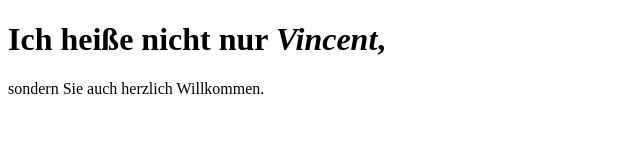
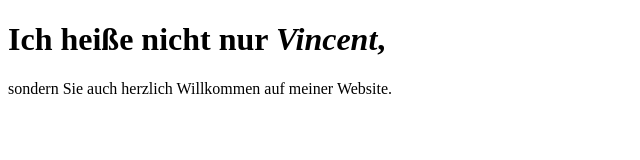
Before and after one commit to VinniPoo/GIS_SoSe2020, a plain HTML site: page Aufgabe00/index.html in a window 1280 px wide. Shown: the whole page, without its empty margins (0-640 px from the left). Drawn offline with Linux system fonts and the light colour scheme.

Commit message:
Aufgabe00

```diff
--- a/Aufgabe00/index.html
+++ b/Aufgabe00/index.html
@@ -9,6 +9,6 @@
     <h1>
         Ich heiße nicht nur <i>Vincent</i>,
     </h1>
-    sondern Sie auch herzlich Willkommen.
+    sondern Sie auch herzlich Willkommen auf meiner Website.
 </body>
 </html>
```
